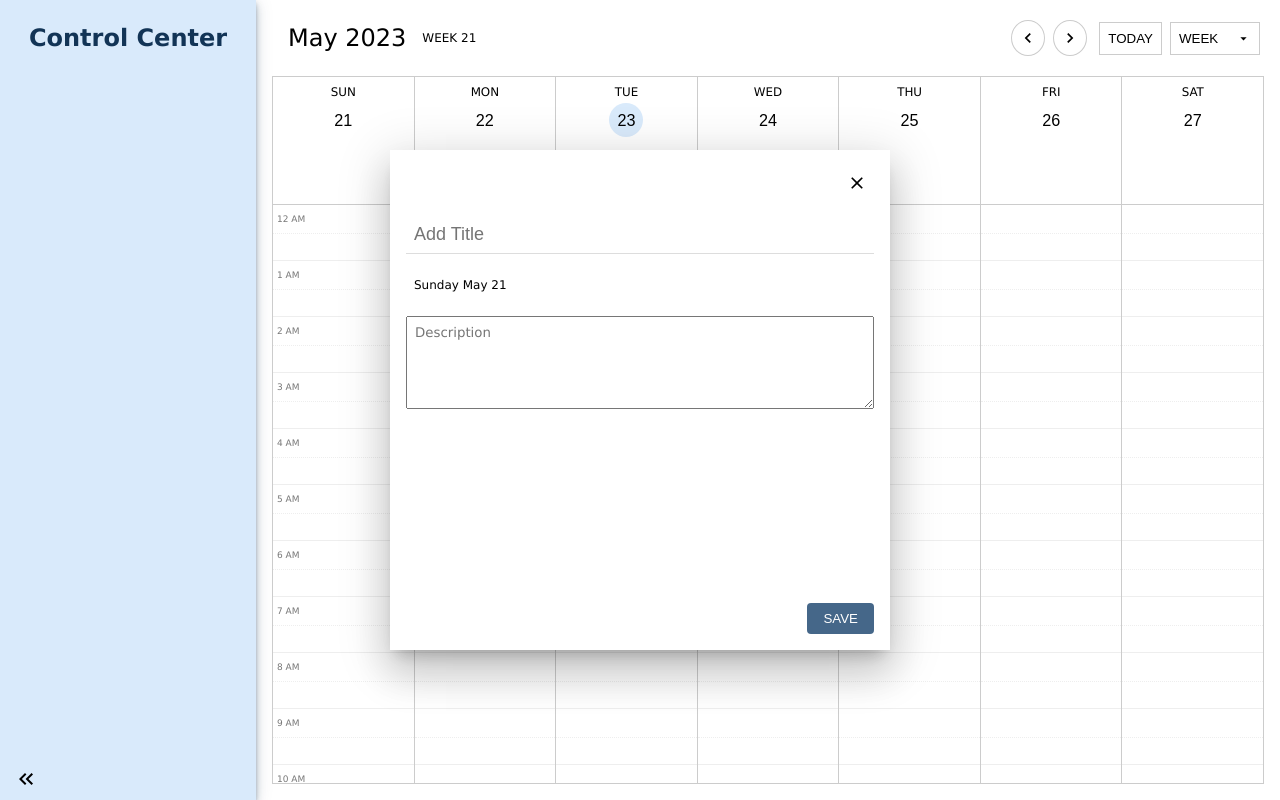
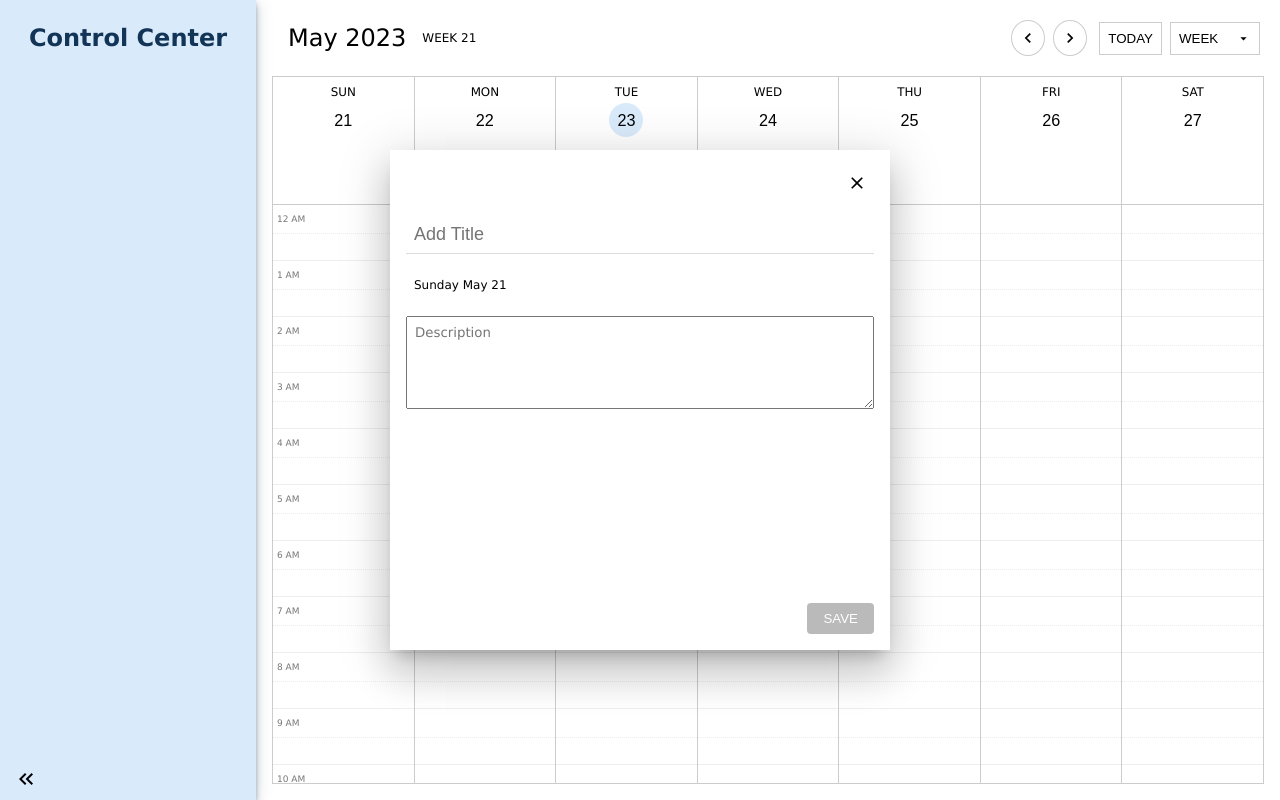
Before and after one commit to polyphonic13/vue3-calendar, a Vue app: page / in a window 1280 px wide. Both pictures are taken after a click on the button "21". Built offline with nearby package versions, Linux system fonts and the light colour scheme.

Commit message:
EventModal: saved button disabled if no event title

```diff
--- a/src/components/EventModal.vue
+++ b/src/components/EventModal.vue
@@ -53,6 +53,7 @@
             <span></span>
             <button
                 class="save_button"
+                :disabled="isSaveDisabled"
                 @click="onSaveClicked"
             >SAVE</button>
         </div>
@@ -129,6 +130,10 @@
 
     const isViewingEvent = computed(() => {
         return getisViewingEvent();
+    });
+
+    const isSaveDisabled = computed(() => {
+        return !props.event || !props.event.title || props.event.title === '';
     });
 
     watch(() => isViewingEvent, () => {
@@ -277,6 +282,10 @@
         @include text_button--hover;
     }
 
+    .save_button:disabled {
+        @include text_button--disabled;
+    }
+
     @media screen and (max-width: 400px) {
         .event_modal {
             width: 90%;
--- a/src/components/WeekLayout.vue
+++ b/src/components/WeekLayout.vue
@@ -134,20 +134,22 @@ import { MouseSelectionType } from '@/enum/MouseSelectionType';
     };
 
     const onDayMouseDown = (day: number) => {
-        console.log(`onDayMouseDown, day = ${day}`);
         onMouseDown(day, day, MouseSelectionType.DAILY);
     }
 
     const onDayMouseOver = (day: number) => {
-        if (!isSelecting) {
+        if (!isSelecting.value) {
             return;
         }
-        console.log(`onDayMouseOver, day = ${day}`);
+
         onMouseOver(day);
     };
 
     const onDayMouseUp = (day: number) => {
-        console.log(`onDayMouseUp, day = ${day}`);
+        if (!isSelecting.value) {
+            return;
+        }
+
         const times = { start: 0, end: 0 };
         const dates = {
             start: props.weekInfo.days[selectedItems.value[0]].date,
--- a/src/styles/mixins.scss
+++ b/src/styles/mixins.scss
@@ -29,6 +29,11 @@
 }
 
 @mixin text_button--hover {
+    opacity: 0.5;
+}
+
+@mixin text_button--disabled {
+    background-color: $greyscale06;
     opacity: 0.5;
 }
 
```
